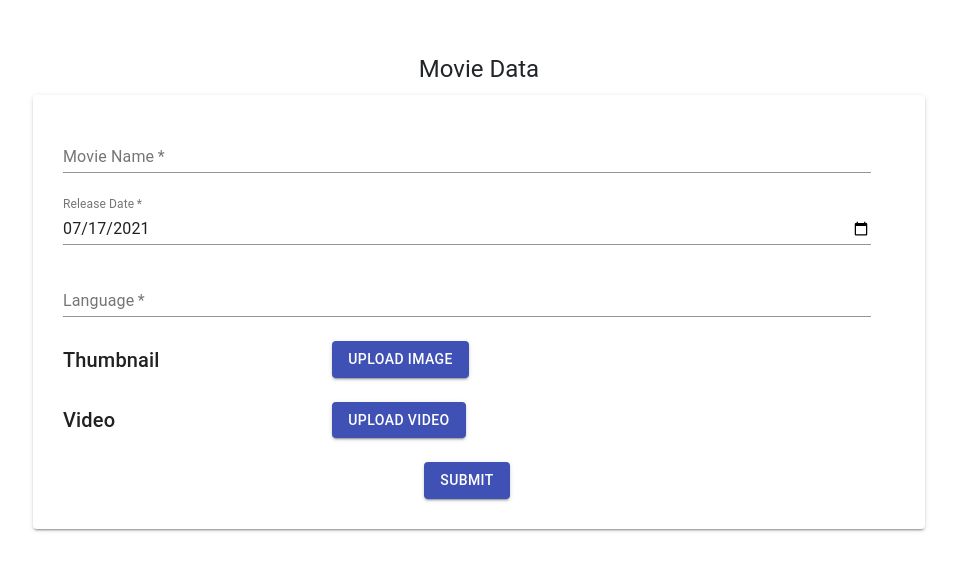
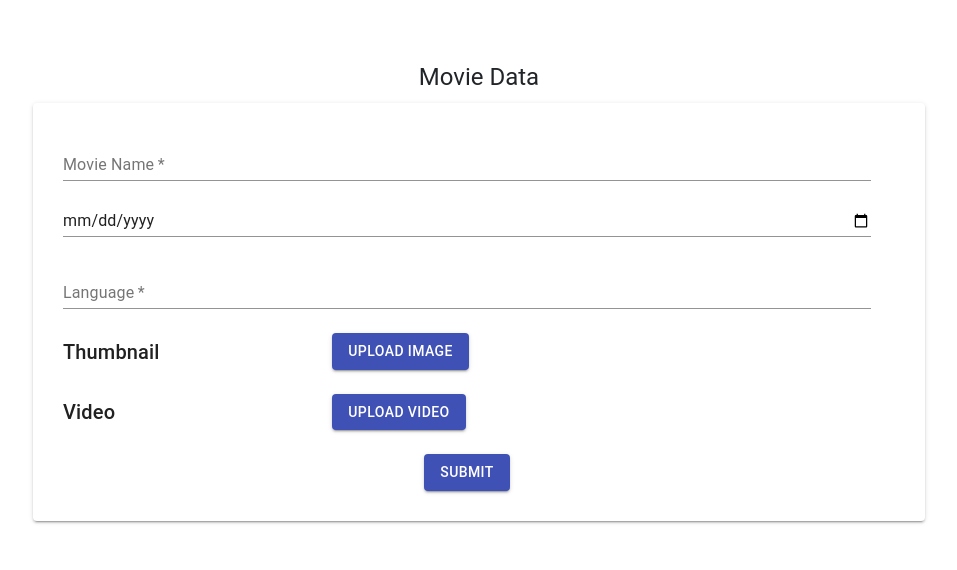
Before and after one commit to nirnayjain/video-player, a React (Create React App) app in the folder client/: page / in a window 1280 px wide. Shown: the part 104-674 px from the top of the page, without its empty margins (161-1118 px from the left). Built offline with nearby package versions, Linux system fonts and the light colour scheme.

Commit message:
date fixed

```diff
--- a/client/src/Screens/Home.js
+++ b/client/src/Screens/Home.js
@@ -21,7 +21,7 @@ const Home = () => {
     const history=useHistory()
     const data = {
         name: '',
-        release: null,
+        release: '',
         language: '',
         image: '',
         video: ''
@@ -110,8 +110,8 @@ const Home = () => {
                         fullWidth
                         required
                         id='release'
-                         defaultValue={currentDate}
-                        label='Release Date'
+
+                        placeholder="Enter Release Date"
                         type='date'
                         variant='standard'
                         value={movieData.release}
```
